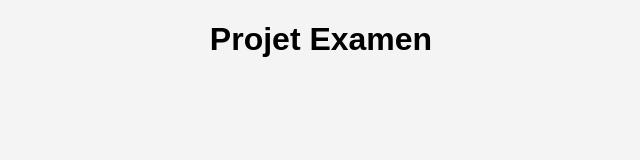
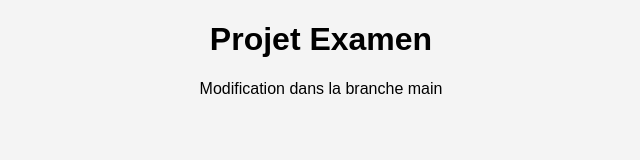
Before and after one commit to Ramzi-art/Projet_Examen, a plain HTML site: page index.html in a window 1280 px wide. Shown: the whole page, without its empty margins (319-959 px from the left). Drawn offline with Linux system fonts and the light colour scheme; files that its build step writes are made by us from their sources.

Commit message:
Update index.html

```diff
--- a/index.html
+++ b/index.html
@@ -7,6 +7,7 @@
 </head>
 <body>
     <h1>Projet Examen</h1>
+    <p>Modification dans la branche main</p>
     <link rel="stylesheet" href="/CSS/styles.css">
 </body>
 </html>
```
